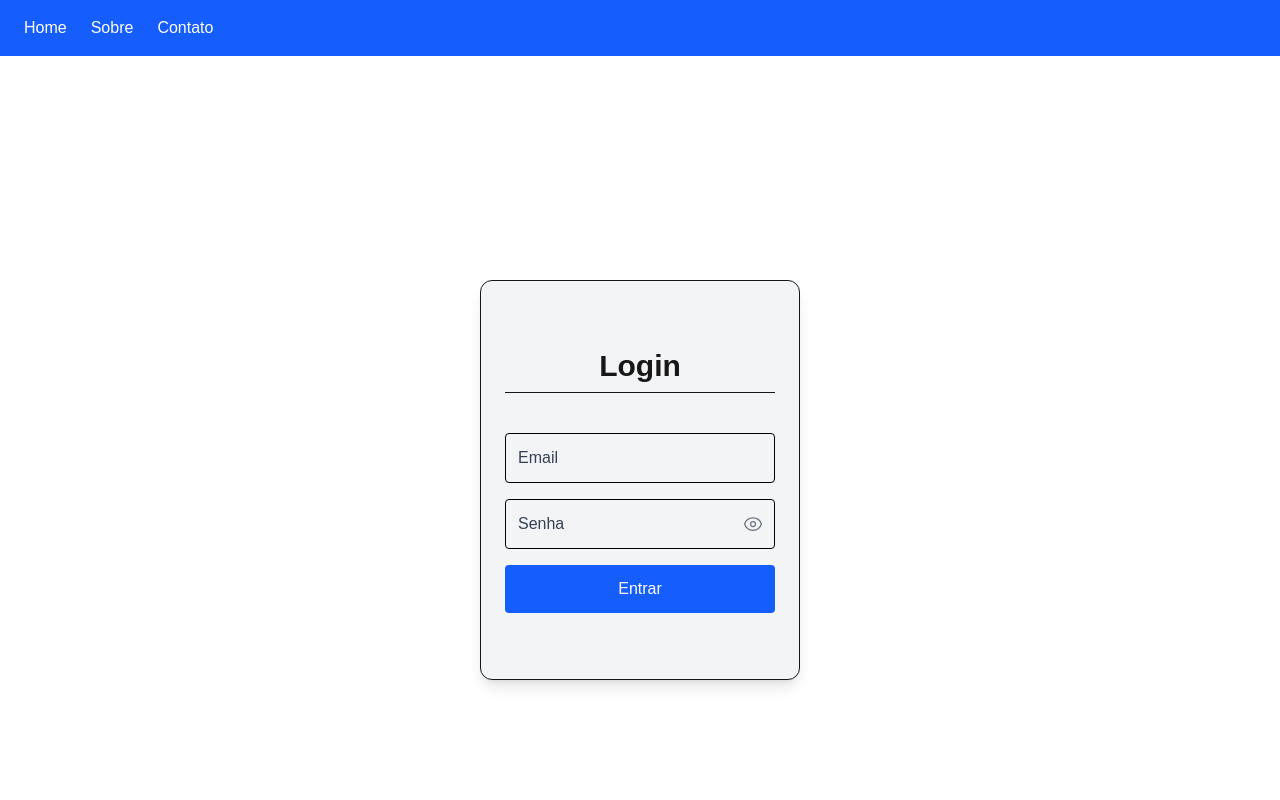
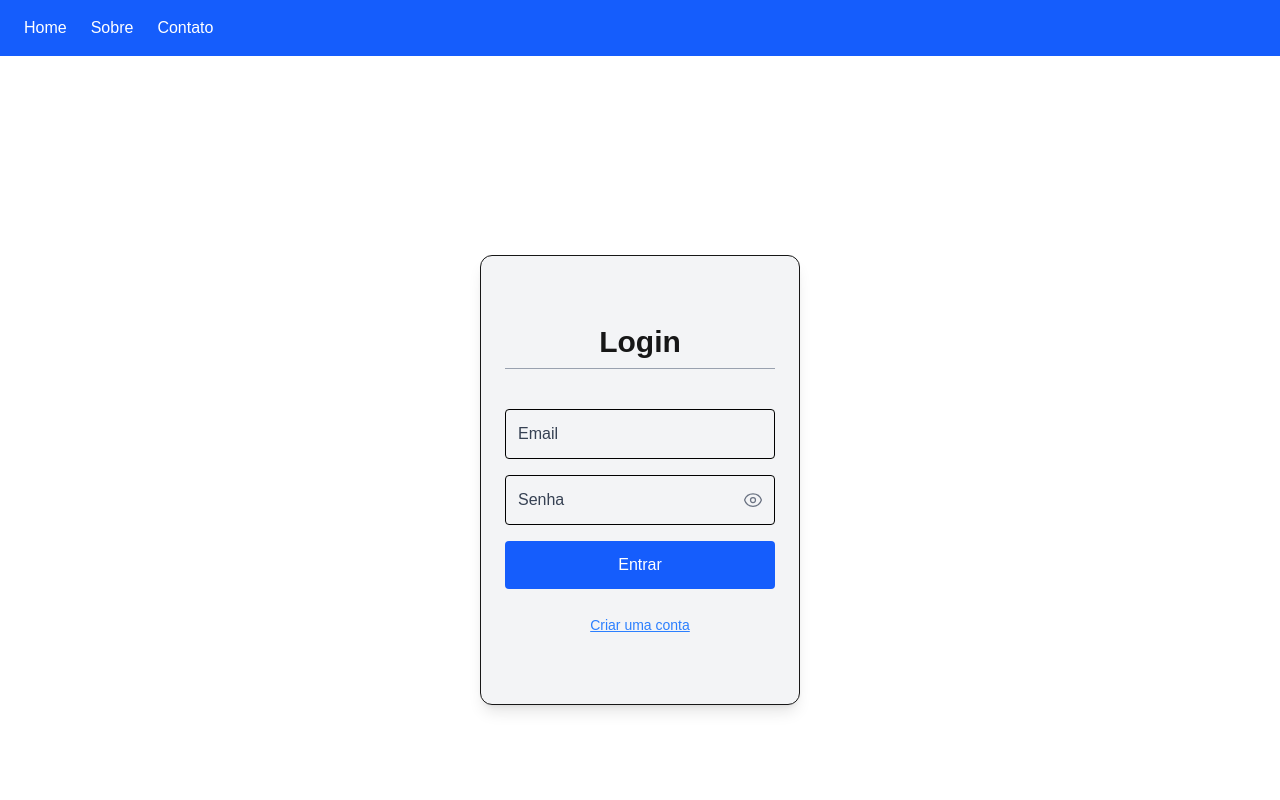
Before and after one commit to JoaoEmanoel2005/Gerenciamento, a Next.js app in the folder gerenciamento-instituicao/: page / in a window 1280 px wide. Shown: the top 800 px of the page. Built offline with nearby package versions, Linux system fonts and the light colour scheme.

Commit message:
Atualizacao do formulario de login e cadastro e criacao e redirecionamento para a pagina home

```diff
--- /dev/null
+++ b/gerenciamento-instituicao/src/app/home/page.tsx
@@ -0,0 +1,9 @@
+export default function HomePage() {
+    return (
+        <main className="min-h-screen flex items-center justify-center bg-gray-100">
+            <h1 className="text-4xl font-bold text-gray-800">
+                Bem-vindo! 🎉
+            </h1>
+        </main>
+    );
+}
--- a/gerenciamento-instituicao/src/app/page.tsx
+++ b/gerenciamento-instituicao/src/app/page.tsx
@@ -1,32 +1,87 @@
+"use client";
+
+import { useRouter } from "next/navigation";
+import { useState } from "react";
 import InputSenha from "@/app/components/InputSenha";
 
 export default function Home() {
+  const [isLogin, setIsLogin] = useState(true);
+
   return (
     <main className="min-h-screen flex items-center justify-center bg-white">
+      <div className="w-full max-w-xs h-auto sm:h-[450px] bg-gray-100 p-6 rounded-xl shadow-lg flex flex-col justify-center border-1">
 
-      <div className="w-full max-w-xs h-auto sm:h-[400px] bg-gray-100 p-6 rounded-xl shadow-lg flex flex-col justify-center border-1">
+        {/* Título */}
+        <h1 className="text-3xl font-bold text-center mb-10 border-b border-gray-400 pb-2">
+          {isLogin ? "Login" : "Cadastro"}
+        </h1>
 
-        <h1 className="text-3xl font-bold text-center mb-10 border-b border=gray-400 pb-2">Login</h1>
+        {/* Formulário */}
+        {isLogin ? <LoginForm /> : <RegisterForm />}
 
-        <form className="flex flex-col gap-4">
+        {/* Botão de alternar formulário */}
+        <div className="text-center mt-6">
+          <button
+            type="button"
+            className="text-blue-500 text-sm underline"
+            onClick={() => setIsLogin(!isLogin)}
+          >
+            {isLogin ? "Criar uma conta" : "Já tem conta?"}
+          </button>
+        </div>
 
+      </div>
+    </main>
+  );
+}
+
+function LoginForm() {
+  const router = useRouter();
+
+  const handleLogin = (e: React.FormEvent) => {
+    e.preventDefault();
+    // Aqui futuramente você vai validar login na API
+    router.push("/home"); // Redireciona para /home
+  };
+
+  return (
+    <form onSubmit={handleLogin} className="flex flex-col gap-4">
       <input
         type="email"
         placeholder="Email"
         className="p-3 border border-black rounded focus:outline-none focus:ring-2 focus:ring-blue-500 placeholder:text-gray-700"
       />
-
       <InputSenha />
-
       <button
         type="submit"
         className="bg-blue-600 text-white py-3 rounded hover:bg-blue-700 transition"
       >
         Entrar
       </button>
-
     </form>
-      </div>
-    </main>
   );
 }
+
+function RegisterForm() {
+  return (
+    <form className="flex flex-col gap-4">
+      <input
+        type="text"
+        placeholder="Nome"
+        className="p-3 border border-black rounded focus:outline-none focus:ring-2 focus:ring-green-500 placeholder:text-gray-700"
+      />
+      <input
+        type="email"
+        placeholder="Email"
+        className="p-3 border border-black rounded focus:outline-none focus:ring-2 focus:ring-green-500 placeholder:text-gray-700"
+      />
+      <InputSenha />
+      <button
+        type="submit"
+        className="bg-green-600 text-white py-3 rounded hover:bg-green-700 transition"
+      >
+        Cadastrar
+      </button>
+    </form>
+  );
+}
```
Lines whose indentation alone changed are shown as unchanged.
